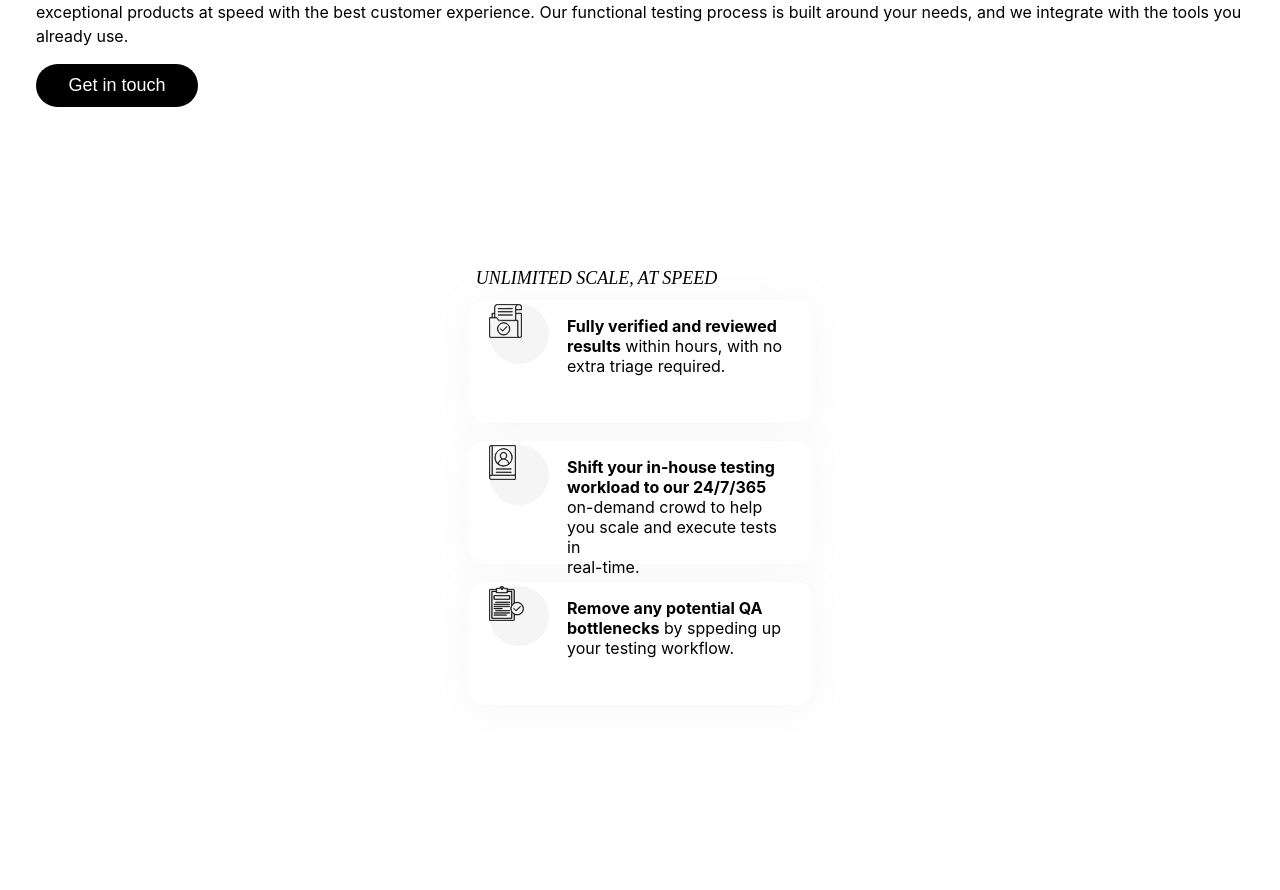
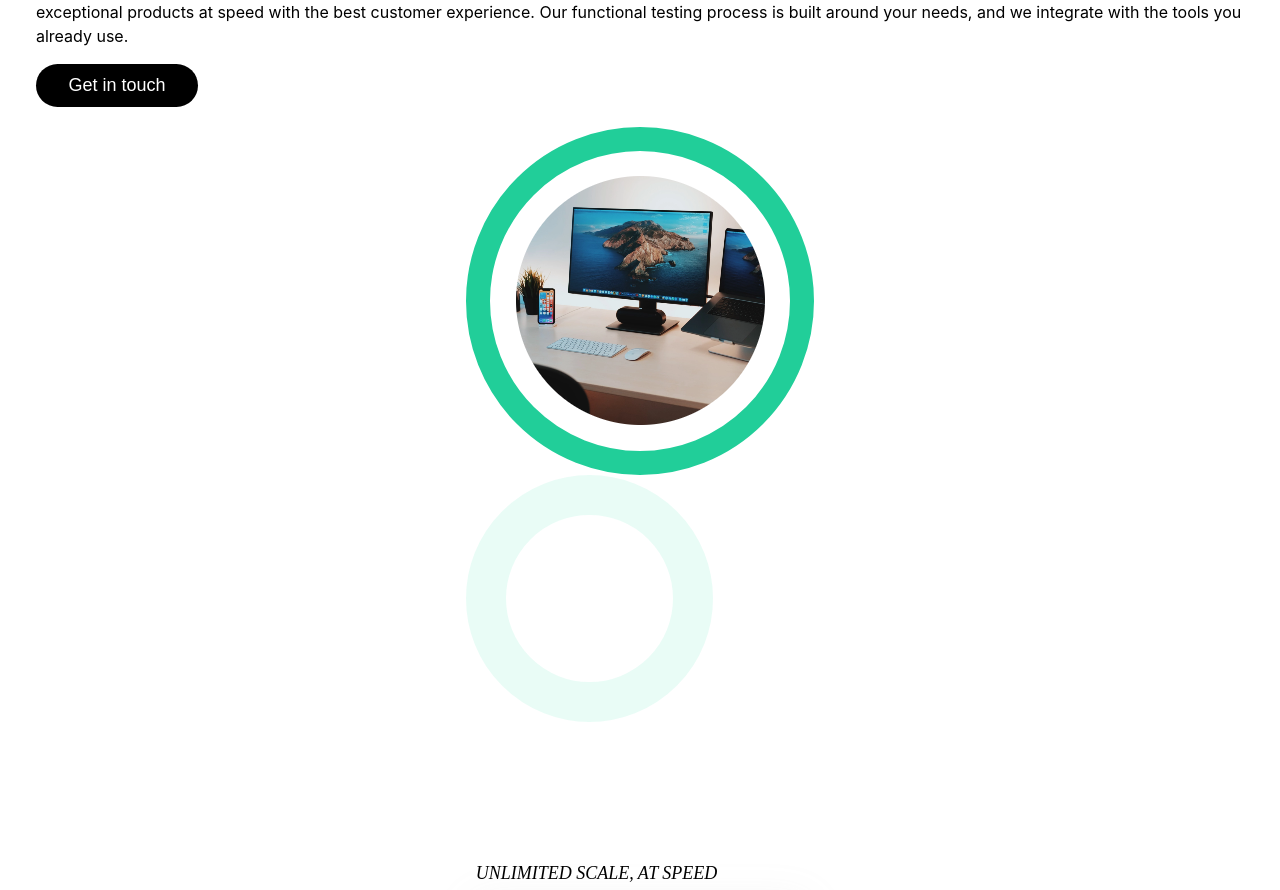
Before and after one commit to a11ysolutions/website, a React (Create React App) app: page /functional in a window 1280 px wide. Shown: the part 1503-2393 px from the top of the page. Built offline with nearby package versions, Linux system fonts and the light colour scheme.

Commit message:
feat: add first approach to functional circular images

```diff
--- a/src/Components/Functional/Functional.css
+++ b/src/Components/Functional/Functional.css
@@ -20,3 +20,29 @@
   width: 256px;
   height: 20px;
 }
+.functional-large-circle{
+  width: 300px;
+  height: 300px;
+  border: 24px solid var(--unnamed-color-21ce99);
+  border: 24px solid #21CE99;
+  border-radius: 287px;
+  opacity: 1;
+}
+.functional-small-circle{
+  top: 1924px;
+  left: 16px;
+  width: 167px;
+  height: 167px;
+  border: 40px solid #27DBA419;
+  border-radius: 150px;
+  opacity: 1;
+  backdrop-filter: blur(30px);
+  -webkit-backdrop-filter: blur(30px);
+}
+.functional-large-image-container{
+  width: 249px;
+  height: 249px;
+  /* background: transparent url('img/linus-mimietz-UzbvepPfb14-unsplash.png') 0% 0% no-repeat padding-box; */
+  border-radius: 220px;
+  opacity: 1;
+}
--- a/src/Components/Functional/Functional.js
+++ b/src/Components/Functional/Functional.js
@@ -36,6 +36,16 @@ function Functional() {
         integrate with the tools you already use.
         </p>
         <Button>Get in touch</Button>
+      </div>
+      <div>
+        <div className="functional-large-circle">
+          <div style={{position: 'relative', marginTop: "25px"}}>
+            <img src='desktop-two-monitors.png' alt='desktop'></img>
+          </div>
+        </div>
+        <div>
+          <div className="functional-small-circle"></div>
+        </div>
       </div>
       <div style={{ marginTop: "135px" }}>
         <div className="functional-titles">UNLIMITED SCALE, AT SPEED</div>
```
Also changed, not shown: public/desktop-two-monitors.png (added).
